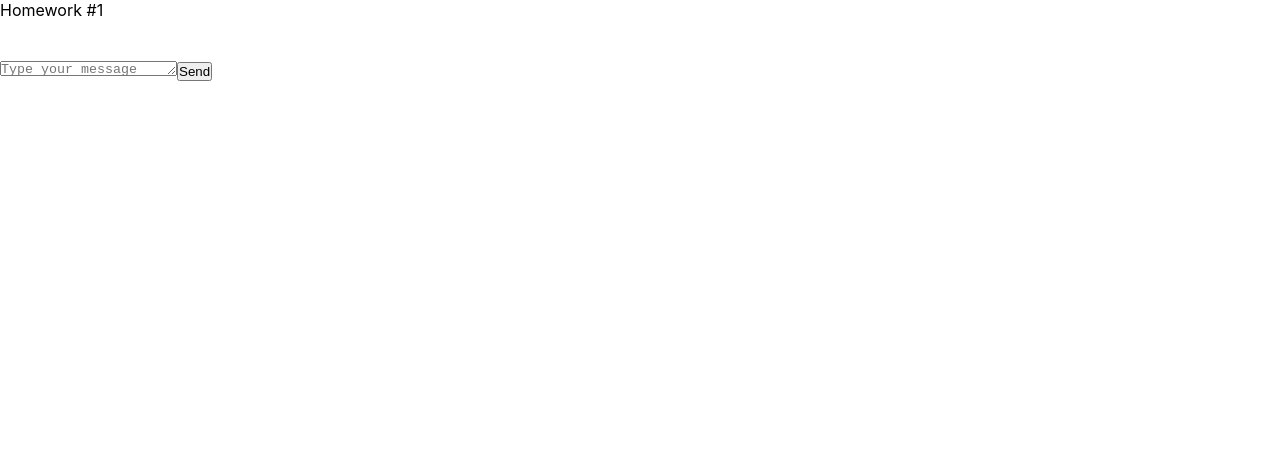
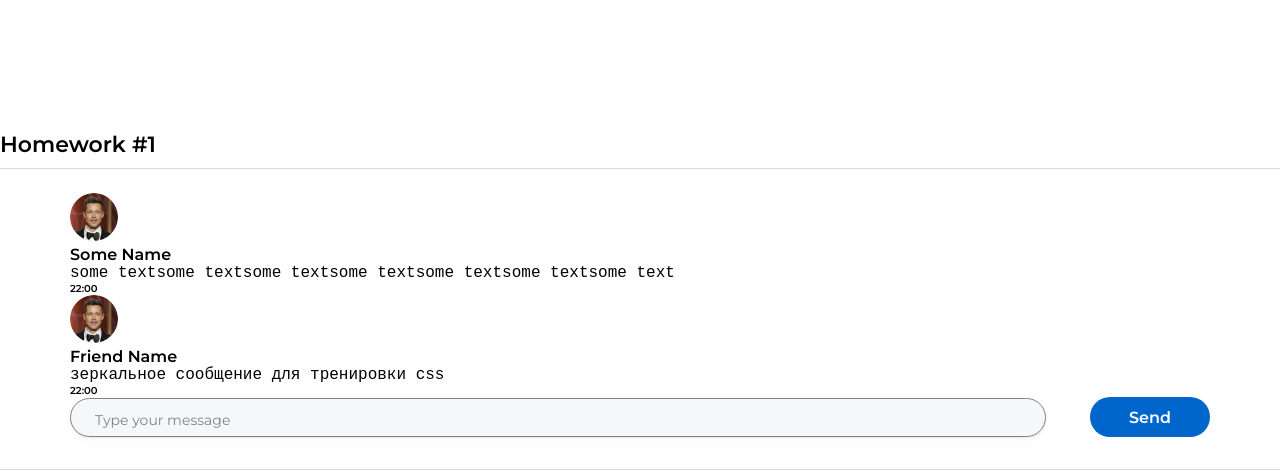
Before and after one commit to Intrstng/Monday_HW, a React (Create React App) app: page / in a window 1280 px wide. Shown: the top 476 px of the page. Built offline with nearby package versions, Linux system fonts and the light colour scheme.

Commit message:
feat: complete typization

```diff
--- a/package.json
+++ b/package.json
@@ -1,8 +1,8 @@
 {
-  "name": "hws2",
-  "homepage": "http://IgnatZakalinsky.github.io/hws2",
+  "name": "hws",
   "version": "0.1.0",
   "private": true,
+  "homepage": "https://Intrstng.github.io/Tuesday_HW",
   "dependencies": {
     "@emotion/react": "11.10.4",
     "@emotion/styled": "11.10.4",
--- a/src/s1-main/App.module.css
+++ b/src/s1-main/App.module.css
@@ -1,11 +1,25 @@
+@import url('https://fonts.googleapis.com/css2?family=Montserrat&display=swap');
+
 .App {
     --header_height: 60px;
 }
 
-.hw {
-
+.hwTitle {
+    width: 1280px;
+    margin: 0 auto;
+    padding: 131px 0 10px;
+    color: #000;
+    font-family: 'Montserrat', sans-serif;
+    font-size: 22px;
+    font-style: normal;
+    font-weight: 600;
+    line-height: normal;
 }
 
-.hwTitle {
-
+.hw {
+    margin: 0 auto;
+    padding: 24px 0 32px;
+    background: #FFF;
+    border-top: 1px solid #D9D9D9;
+    border-bottom: 1px solid #D9D9D9;
 }
--- a/src/s2-homeworks/hw01/HW1.tsx
+++ b/src/s2-homeworks/hw01/HW1.tsx
@@ -14,7 +14,17 @@ import avatar from './avatar.png'
 * */
 
 // нужно создать правильный тип вместо any
-export type MessageType = any
+export type MessageType = {
+    id: number
+    user: {
+        avatar: string
+        name: string
+    }
+    message: {
+        text: string
+        time: string
+    }
+}
 
 // структуру объекта не менять
 export const message0: MessageType = {
--- a/src/s2-homeworks/hw01/friend-message/FriendMessage.module.css
+++ b/src/s2-homeworks/hw01/friend-message/FriendMessage.module.css
@@ -1,5 +1,8 @@
+@import url('https://fonts.googleapis.com/css2?family=Montserrat:wght@400;600&display=swap');
+
 .friendMessage {
-
+    width: 1140px;
+    margin: 0 auto;
 }
 
 .friendImageAndText {
@@ -7,11 +10,19 @@
 }
 
 .friendImageAndText img {
-
+    width: 48px;
+    height: 48px;
+    border-radius: 48px;
+    background: lightgray -16.029px 0px / 150.121% 100% no-repeat;
 }
 
 .friendText {
-
+    color: #000;
+    font-family: 'Montserrat', sans-serif;
+    font-size: 16px;
+    font-style: normal;
+    font-weight: 400;
+    line-height: normal;
 }
 
 .friendText:after {
@@ -19,7 +30,12 @@
 }
 
 .friendName {
-
+    color: #000;
+    font-family: 'Montserrat', sans-serif;
+    font-size: 16px;
+    font-style: normal;
+    font-weight: 600;
+    line-height: normal;
 }
 
 .friendMessageText {
@@ -27,5 +43,10 @@
 }
 
 .friendTime {
-
+    color: #000;
+    font-family: 'Montserrat', sans-serif;
+    font-size: 10px;
+    font-style: normal;
+    font-weight: 600;
+    line-height: normal;
 }
--- a/src/s2-homeworks/hw01/friend-message/FriendMessage.tsx
+++ b/src/s2-homeworks/hw01/friend-message/FriendMessage.tsx
@@ -1,8 +1,13 @@
 import React from 'react'
 import s from './FriendMessage.module.css'
+import {MessageType} from '../HW1';
+
+export type FriendMessagePropsType = {
+    message: MessageType
+}
 
 // создать тип вместо any и отобразить приходящие данные
-const FriendMessage = (props: any) => {
+const FriendMessage = (props: FriendMessagePropsType) => {
     return (
         <div
             id={'hw1-friend-message-' + props.message.id}
@@ -11,26 +16,21 @@ const FriendMessage = (props: any) => {
             <div className={s.friendImageAndText}>
                 <img
                     id={'hw1-friend-avatar-' + props.message.id}
-                    // создаёт студент
-
-                    //
+                    src={props.message.user.avatar}
+                    alt={props.message.user.name}
                 />
                 <div className={s.friendText}>
                     <div
                         id={'hw1-friend-name-' + props.message.id}
                         className={s.friendName}
                     >
-                        {/*создаёт студент*/}
-
-                        {/**/}
+                        {props.message.user.name}
                     </div>
                     <pre
                         id={'hw1-friend-text-' + props.message.id}
                         className={s.friendMessageText}
                     >
-                        {/*создаёт студент*/}
-
-                        {/**/}
+                        {props.message.message.text}
                     </pre>
                 </div>
             </div>
@@ -38,9 +38,7 @@ const FriendMessage = (props: any) => {
                 id={'hw1-friend-time-' + props.message.id}
                 className={s.friendTime}
             >
-                {/*создаёт студент*/}
-
-                {/**/}
+                {props.message.message.time}
             </div>
         </div>
     )
--- a/src/s2-homeworks/hw01/message-sender/MessageSender.module.css
+++ b/src/s2-homeworks/hw01/message-sender/MessageSender.module.css
@@ -1,13 +1,44 @@
 .sendForm {
-
+    width: 1140px;
+    margin: 0 auto;
+    display: flex;
+    justify-content: space-between;
+    align-items: center;
 }
 
 .textarea {
-
+    width: 976px;
+    height: 40px;
+    padding: 12px 0 11px 24px;
+    /*flex-shrink: 0;*/
+    border-radius: 20px;
+    background: #F5F7FB;
+    box-shadow: 0px 1px 2px 0px rgba(29, 33, 38, 0.10), 0px 5px 20px 0px rgba(29, 33, 38, 0.03);
+    resize: none;
+    color: rgba(0, 0, 0, 0.60);
+    font-family: 'Montserrat', sans-serif;
+    font-size: 14px;
+    font-style: normal;
+    font-weight: 400;
+    line-height: normal;
+    opacity: 0.9;
+    overflow: hidden;
 }
 
 .button {
-
+    width: 120px;
+    height: 40px;
+    /*flex-shrink: 0;*/
+    color: #FFF;
+    border-radius: 20px;
+    border: none;
+    background: #06C;
+    font-family: 'Montserrat', sans-serif;
+    font-size: 16px;
+    font-style: normal;
+    font-weight: 600;
+    line-height: normal;
+    cursor: pointer;
 }
 
 .button:hover {
--- a/src/s2-homeworks/hw01/message/Message.module.css
+++ b/src/s2-homeworks/hw01/message/Message.module.css
@@ -1,5 +1,8 @@
+@import url('https://fonts.googleapis.com/css2?family=Montserrat:wght@400;600&display=swap');
+
 .message {
-
+    width: 1140px;
+    margin: 0 auto;
 }
 
 .imageAndText {
@@ -7,11 +10,19 @@
 }
 
 .imageAndText img {
-
+    width: 48px;
+    height: 48px;
+    border-radius: 48px;
+    background: lightgray -16.029px 0px / 150.121% 100% no-repeat;
 }
 
 .text {
-
+    color: #000;
+    font-family: 'Montserrat', sans-serif;
+    font-size: 16px;
+    font-style: normal;
+    font-weight: 400;
+    line-height: normal;
 }
 
 .text:after {
@@ -19,7 +30,12 @@
 }
 
 .name {
-
+    color: #000;
+    font-family: 'Montserrat', sans-serif;
+    font-size: 16px;
+    font-style: normal;
+    font-weight: 600;
+    line-height: normal;
 }
 
 .messageText {
@@ -27,5 +43,10 @@
 }
 
 .time {
-
+    color: #000;
+    font-family: 'Montserrat', sans-serif;
+    font-size: 10px;
+    font-style: normal;
+    font-weight: 600;
+    line-height: normal;
 }
--- a/src/s2-homeworks/hw01/message/Message.tsx
+++ b/src/s2-homeworks/hw01/message/Message.tsx
@@ -1,8 +1,11 @@
 import React from 'react'
 import s from './Message.module.css'
+import {MessageType} from '../HW1';
 
 // нужно создать правильный тип вместо any
-export type MessagePropsType = any
+export type MessagePropsType = {
+    message: MessageType
+}
 
 // нужно отобразить приходящие данные
 const Message = (props: MessagePropsType) => {
@@ -11,27 +14,20 @@ const Message = (props: MessagePropsType) => {
             <div className={s.imageAndText}>
                 <img
                     id={'hw1-avatar-' + props.message.id}
-                    // создаёт студент
-
-                    //
+                    src={props.message.user.avatar}
+                    alt={props.message.user.name}
                 />
                 <div className={s.text}>
                     <div id={'hw1-name-' + props.message.id} className={s.name}>
-                        {/*создаёт студент*/}
-
-                        {/**/}
+                        {props.message.user.name}
                     </div>
                     <pre id={'hw1-text-' + props.message.id} className={s.messageText}>
-                        {/*создаёт студент*/}
-
-                        {/**/}
+                        {props.message.message.text}
                     </pre>
                 </div>
             </div>
             <div id={'hw1-time-' + props.message.id} className={s.time}>
-                {/*создаёт студент*/}
-
-                {/**/}
+                {props.message.message.time}
             </div>
         </div>
     )
```
